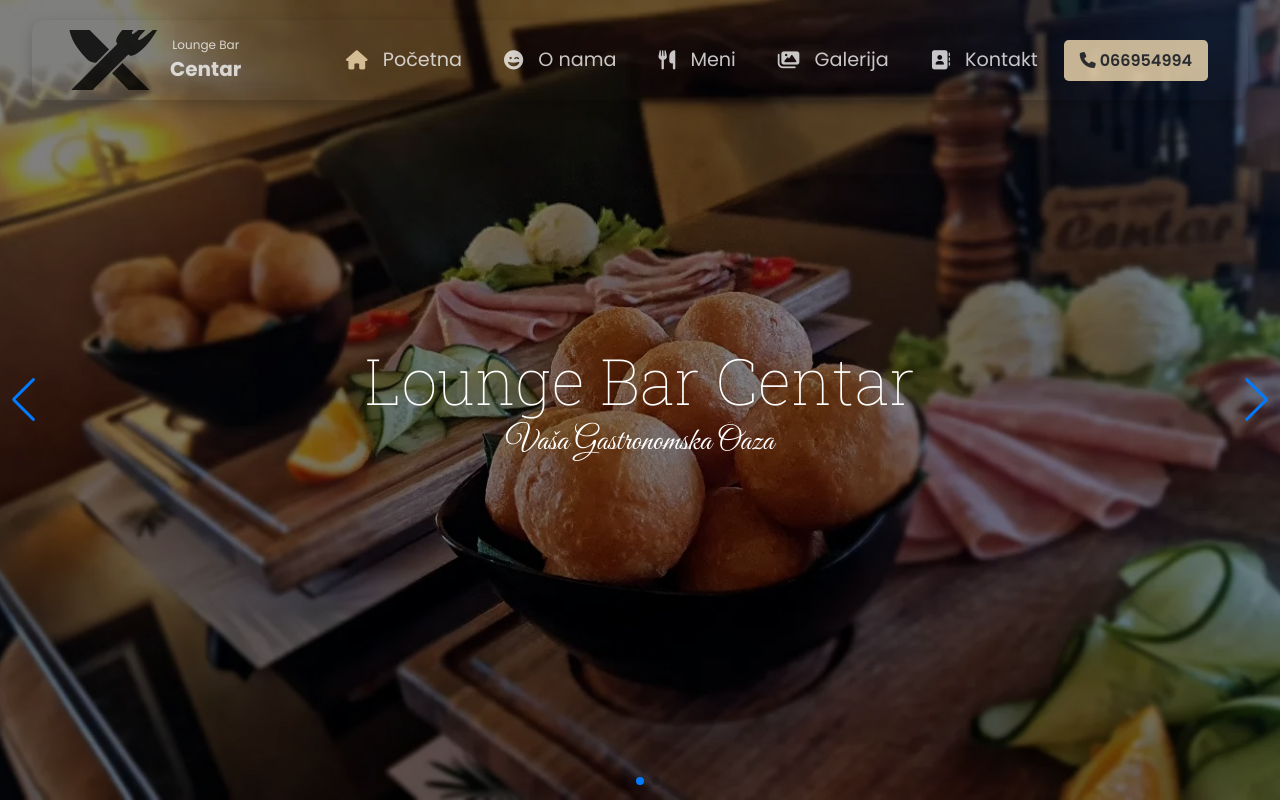
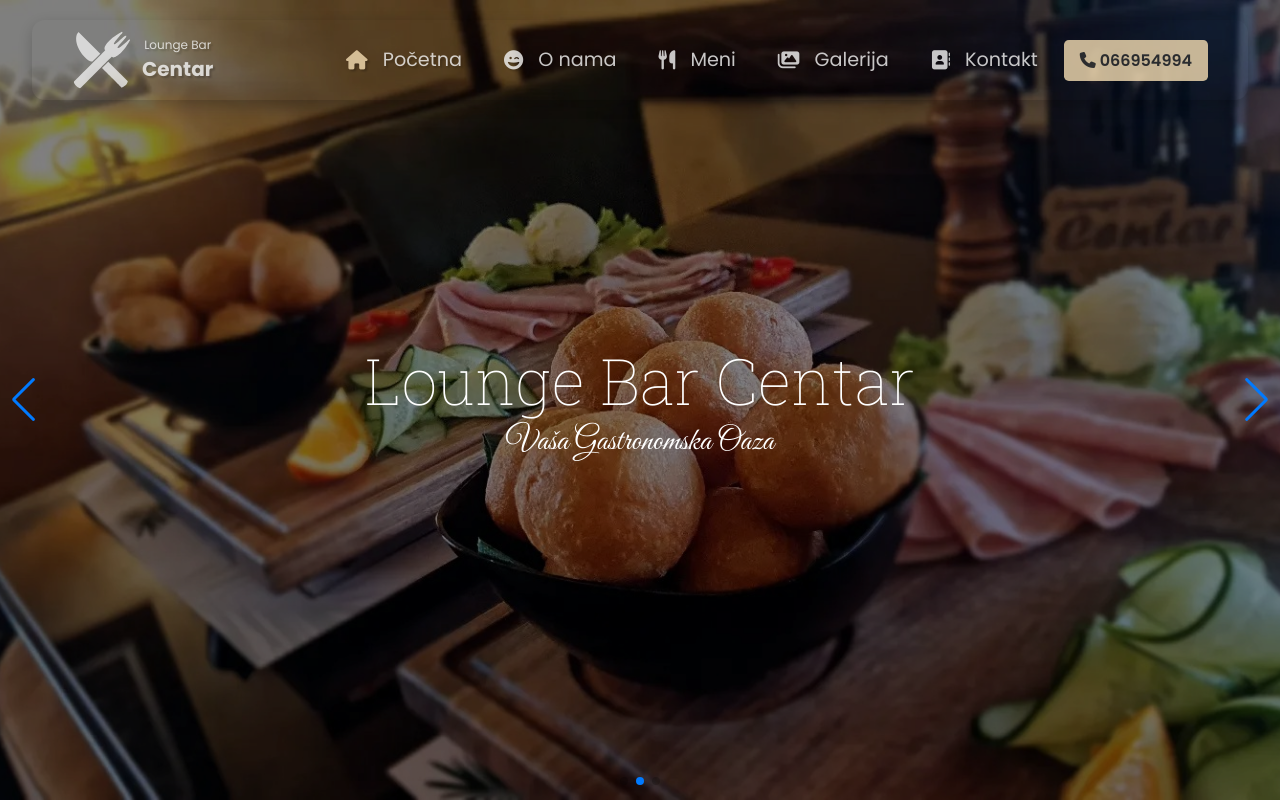
Before and after one commit to ZeljkoM1987/loungebar, a React (Vite) app: page / in a window 1280 px wide. Shown: the top 802 px of the page. Built offline with nearby package versions, Linux system fonts and the light colour scheme; a web font is replaced by a local one.

Commit message:
added logo

```diff
--- a/src/components/Navbar2.jsx
+++ b/src/components/Navbar2.jsx
@@ -3,7 +3,7 @@ import { MenuItems } from "./MenuItems";
 import "./NavbarStyless2.css";
 import { NavLink } from "react-router-dom";
 import { LoungeContext } from "../context/context";
-import logo from "../logo.svg"
+import logo from "../logo.svg";
 
 export const Navbar2 = () => {
   const [menuOpen, setMenuOpen] = useState(false);
@@ -15,20 +15,33 @@ export const Navbar2 = () => {
     >
       <div
         className="Navbar2-logo"
-        style={{ color:menuOpen || height > 100 ? "black" : "whitesmoke" }}
+        style={{ color: menuOpen || height > 100 ? "black" : "whitesmoke" }}
       >
-        <img src={logo} className="logo2"></img>
-       {/*<i className="fa-sharp fa-solid fa-utensils logo2"></i>*/}
+        <img
+        alt="logo"
+          src={logo}
+          className="logo2"
+          style={{
+            filter:
+              menuOpen || height > 100
+                ? "invert(0%) sepia(7%) saturate(4797%) hue-rotate(324deg) brightness(112%) contrast(87%)"
+                : "invert(100%) sepia(1%) saturate(141%) hue-rotate(54deg) brightness(115%) contrast(87%)",
+          }}
+        ></img>
+        {/*<i className="fa-sharp fa-solid fa-utensils logo2"></i>*/}
         <div>
           <h2>Lounge Bar</h2>
           <h1>Centar</h1>
         </div>
       </div>
-      <div className="menu2-icons" onClick={() => setMenuOpen(!menuOpen)} >
+      <div className="menu2-icons" onClick={() => setMenuOpen(!menuOpen)}>
         {menuOpen ? (
           <i className="fa fa-times close2"></i>
         ) : (
-          <i className="fas fa-hamburger" style={{ color: height > 100 ? "black" : "whitesmoke" }}></i>
+          <i
+            className="fas fa-hamburger"
+            style={{ color: height > 100 ? "black" : "whitesmoke" }}
+          ></i>
         )}
       </div>
 
@@ -38,7 +51,9 @@ export const Navbar2 = () => {
             <li key={index}>
               <NavLink
                 style={{ color: height > 100 ? "black" : "whitesmoke" }}
-                className={({ isActive }) => isActive ? `${item.cssname} active2` : item.cssname }
+                className={({ isActive }) =>
+                  isActive ? `${item.cssname} active2` : item.cssname
+                }
                 to={item.url}
                 onClick={() => setMenuOpen(false)}
               >
--- a/src/components/NavbarStyless2.css
+++ b/src/components/NavbarStyless2.css
@@ -29,23 +29,22 @@
 
 }
 .logo2{
-
-   width: 100px;
+    object-fit: contain;
+   width: 80px;
    height: 60px;
-    margin-right: 0.5rem;
-    color: white;
+   z-index: inherit;
 }
 
 .Navbar2-logo h2 {
     font-size: 0.75rem;
 
-    text-shadow: 10px rgba(0, 0, 0, 0.25);
+    text-shadow: 2px 2px 2px rgba(0, 0, 0, 0.25);
 }
 
 .Navbar2-logo h1 {
     font-size: 1.25rem;
+    text-shadow: 2px 2px 2px rgba(0, 0, 0, 0.25);
 
-    text-shadow: 10px rgba(0, 0, 0, 0.25);
 }
 
 .nav2-menu {
@@ -66,6 +65,7 @@
     padding: 0.7rem 1rem;
     white-space: nowrap;
     transition: all 0.3s linear;
+    text-shadow: 2px 2px 2px rgba(0, 0, 0, 0.25);
 }
 
 .nav2-links:hover {
```
